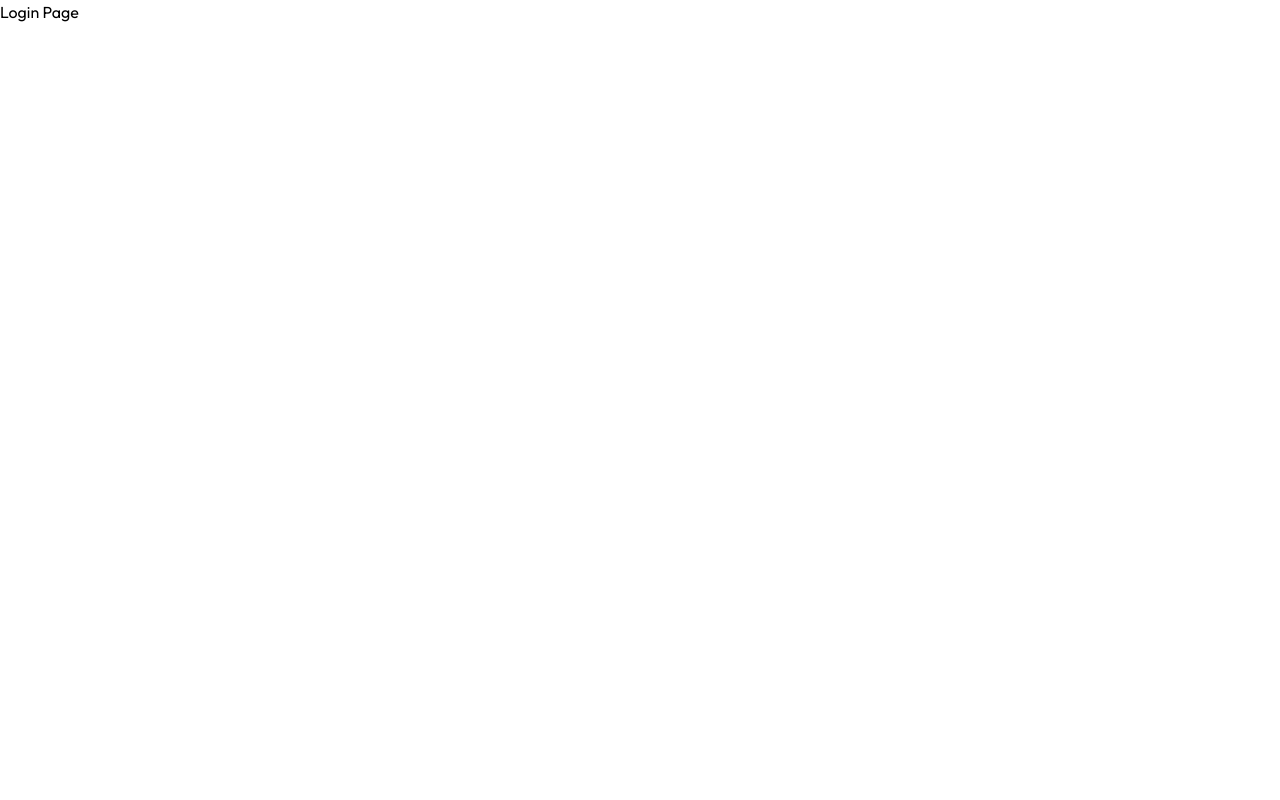
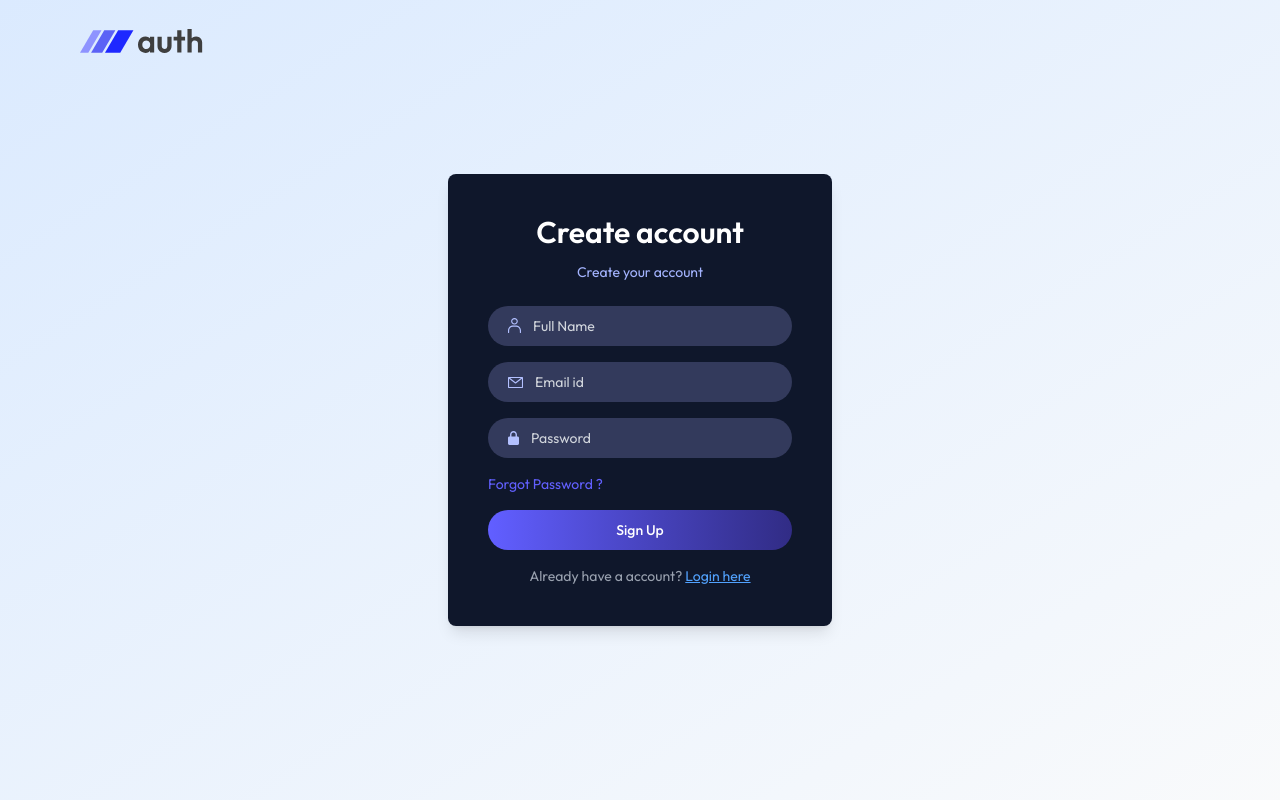
Before and after one commit to Roshan-Metrix/MERN_Authentication, a React (Vite) app in the folder client/: page /login in a window 1280 px wide. Built offline with nearby package versions, Linux system fonts and the light colour scheme.

Commit message:
frontend for Login

```diff
--- a/client/src/pages/Login.jsx
+++ b/client/src/pages/Login.jsx
@@ -1,8 +1,74 @@
-import React from 'react'
+import React, { useState } from 'react'
+import { assets } from '../assets/assets'
+import { useNavigate } from 'react-router-dom'
 
 const Login = () => {
+
+ const navigate = useNavigate();
+
+ const [state, setState] = useState('Sign Up')
+ const [name, setName] = useState('')
+ const [email, setEmail] = useState('')
+ const [password, setPassword] = useState('')
+
   return (
-    <div>Login Page</div>
+    <div className='flex items-center justify-center min-h-screen px-6 sm:px-0 bg-gradient-to-br from-blue-100 to-gray-50'>
+
+      <img onClick={() => navigate('/')} src={assets.logo} alt='' className='absolute left-5 sm:left-20 top-5 w-28 sm:w-32 cursor-pointer' />
+
+      <div className='bg-slate-900 p-10 rounded-lg shadow-lg w-full sm:w-96 text-indigo-300 text-sm'>
+
+        <h2 className='text-3xl font-semibold text-white text-center mb-3'>{state === 'Sign Up' ? 'Create account' : 'Login'}</h2>
+
+        <p className='text-sm mb-6 text-center'>{state === 'Sign Up' ? 'Create your account' : 'Login to your account!'}</p>
+
+        <form>
+          {state === 'Sign Up' && (
+             <div className='mb-4 flex items-center gap-3 w-full px-5 py-2.5 rounded-full bg-[#333A5C]'>
+            <img src={assets.person_icon} alt="" />
+            <input className='bg-transparent outline-none placeholder-gray-300'
+            onChange={(e) => setName(e.target.value)} value={name}
+            type="text"
+            placeholder='Full Name' required />
+            </div>
+          )}
+
+
+            <div className='mb-4 flex items-center gap-3 w-full px-5 py-2.5 rounded-full bg-[#333A5C]'>
+            <img src={assets.mail_icon} alt="" />
+            <input className='bg-transparent outline-none placeholder-gray-300' type="email"
+            onChange={(e) => setEmail(e.target.value)}
+            value={email}
+            placeholder='Email id' required />
+            </div>
+
+            <div className='mb-4 flex items-center gap-3 w-full px-5 py-2.5 rounded-full bg-[#333A5C]'>
+            <img src={assets.lock_icon} alt="" />
+            <input className='bg-transparent outline-none placeholder-gray-300' type="password"
+            onChange={(e) => setPassword(e.target.value)}
+            value={password} placeholder='Password' required />
+            </div>
+
+            <p onClick={() => navigate('/reset-password')} className='mb-4 text-indigo-500 cursor-pointer'>Forgot Password ?</p>
+
+            <button className='w-full py-2.5 rounded-full bg-gradient-to-r from-indigo-500 to-indigo-900 text-white font-medium'>{state}</button>
+        </form>
+
+        {state === 'Sign Up' ? (
+          <p className='text-gray-400 text-center text-sm mt-4'>Already have a account?{'  '}
+          <span onClick={() => setState('Login')} className='text-blue-400 cursor-pointer underline'>Login here</span>
+        </p>
+        ) : (
+           <p className='text-gray-400 text-center text-sm mt-4'>Don't have an account?{'  '}
+          <span onClick={() => setState('Sign Up')} className='text-blue-400 cursor-pointer underline'>Sign Up</span>
+        </p>
+        )}
+
+
+
+
+      </div>
+    </div>
   )
 }
 
```
